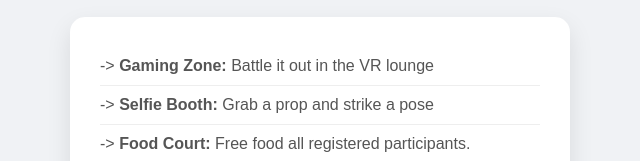
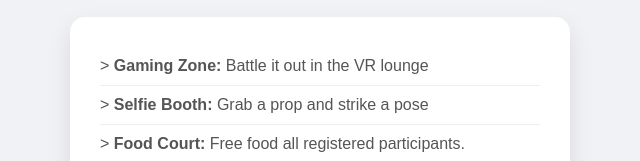
Before and after one commit to Neelamjaahnavi/EventRegistration, a plain HTML site: page index.html in a window 1280 px wide. Shown: the part 491-652 px from the top of the page, 320-960 px from the left. Drawn offline with Linux system fonts and the light colour scheme.

Commit message:
Update style.css

```diff
--- a/style.css
+++ b/style.css
@@ -56,7 +56,7 @@ h1, h2 {
 }
 
 .event-list li::before {
-    content: "-> ";
+    content: " > ";
 }
 
 /* --- Forms & Buttons --- */
```
